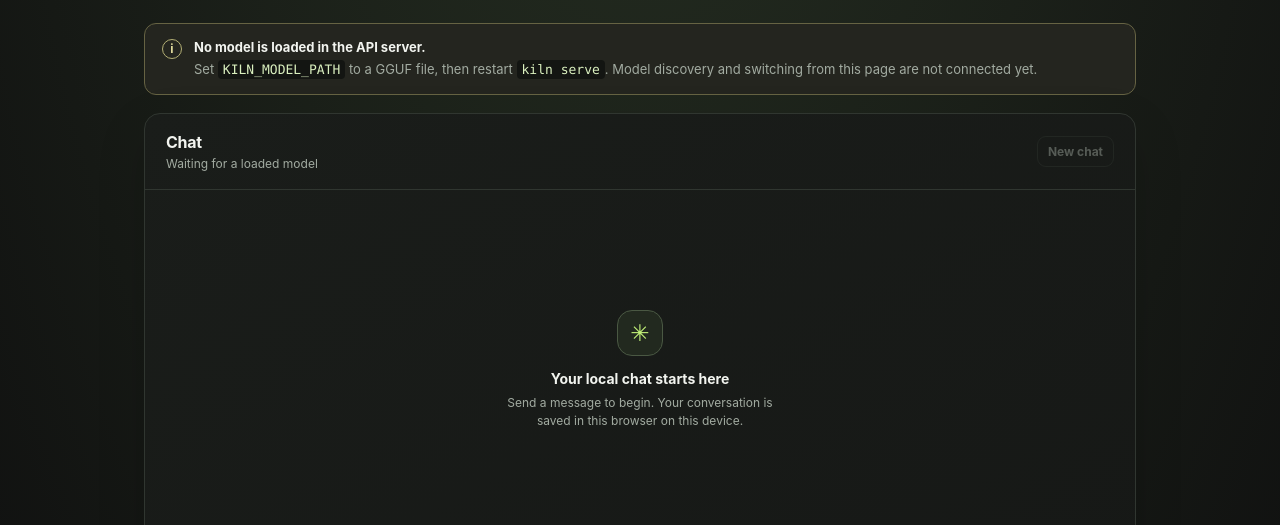
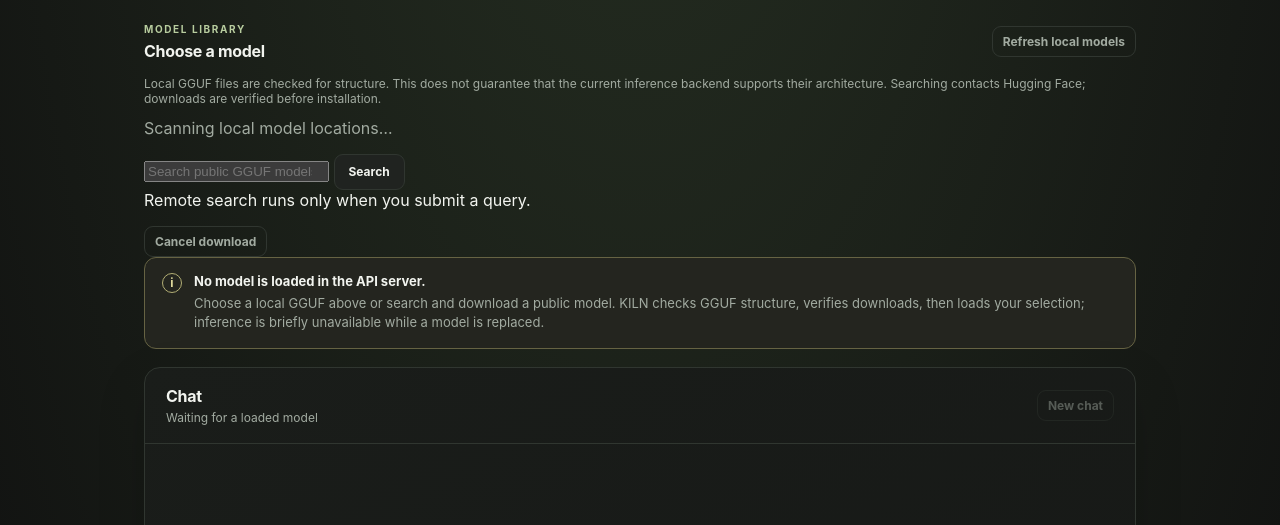
Before and after one commit to andreipath26/KILN, a plain HTML site: page crates/kiln-api/static/index.html in a window 1280 px wide. Shown: the part 262-787 px from the top of the page. Drawn offline with Linux system fonts and the light colour scheme; no server answers.

Commit message:
feat(ui): prepare index.html for local deployment

```diff
--- a/crates/kiln-api/static/index.html
+++ b/crates/kiln-api/static/index.html
@@ -30,9 +30,26 @@
             <div class="model-chip" id="active-model-chip"><span class="chip-dot"></span><span id="active-model-name">No model loaded</span></div>
           </div>
 
+          <section class="model-library-card" aria-labelledby="models-heading">
+            <div class="section-title">
+              <div><p class="eyebrow">MODEL LIBRARY</p><h2 id="models-heading">Choose a model</h2></div>
+              <button id="refresh-models" class="button button-quiet" type="button">Refresh local models</button>
+            </div>
+            <p class="muted small">Local GGUF files are checked for structure. This does not guarantee that the current inference backend supports their architecture. Searching contacts Hugging Face; downloads are verified before installation.</p>
+            <div id="local-models" class="model-list" aria-live="polite"><p class="muted">Scanning local model locations…</p></div>
+            <form id="model-search-form" class="model-search">
+              <label class="visually-hidden" for="model-search-query">Search Hugging Face for GGUF models</label>
+              <input id="model-search-query" type="search" placeholder="Search public GGUF models…" autocomplete="off" />
+              <button id="model-search-button" class="button button-secondary" type="submit">Search</button>
+            </form>
+            <p id="model-library-status" class="inline-status" role="status" aria-live="polite">Remote search runs only when you submit a query.</p>
+            <button id="cancel-download" class="button button-quiet" type="button" hidden>Cancel download</button>
+            <div id="remote-models" class="model-list"></div>
+          </section>
+
           <div id="no-model-notice" class="notice" hidden>
             <div class="notice-icon" aria-hidden="true">i</div>
-            <div><strong>No model is loaded in the API server.</strong><p>Set <code>KILN_MODEL_PATH</code> to a GGUF file, then restart <code>kiln serve</code>. Model discovery and switching from this page are not connected yet.</p></div>
+            <div><strong>No model is loaded in the API server.</strong><p>Choose a local GGUF above or search and download a public model. KILN checks GGUF structure, verifies downloads, then loads your selection; inference is briefly unavailable while a model is replaced.</p></div>
           </div>
 
           <section class="chat-card" aria-label="Chat">
@@ -72,10 +89,10 @@
               <div class="section-title"><div><p class="eyebrow">INFERENCE</p><h2>Current behavior</h2></div><span class="badge">API defaults</span></div>
               <dl id="inference-details" class="detail-list">
                 <div><dt>Sampling</dt><dd>Greedy</dd></div>
-                <div><dt>Chat output limit</dt><dd>128 tokens</dd></div>
+                <div><dt>Chat output limit</dt><dd><input id="max-tokens" class="number-control" type="number" min="1" max="4096" step="1" value="128" aria-describedby="sampling-limit-note" /></dd></div>
                 <div><dt>Prompt format</dt><dd>Role-prefixed text</dd></div>
               </dl>
-              <p class="muted small">These are fixed by the current API. Editable generation settings and model-specific chat templates are not exposed yet.</p>
+              <p id="sampling-limit-note" class="muted small">The token limit is configurable from 1 to 4096 and shared with Simple chat. Sampling remains greedy; model-specific chat templates are not exposed yet.</p>
             </section>
           </div>
 
```
